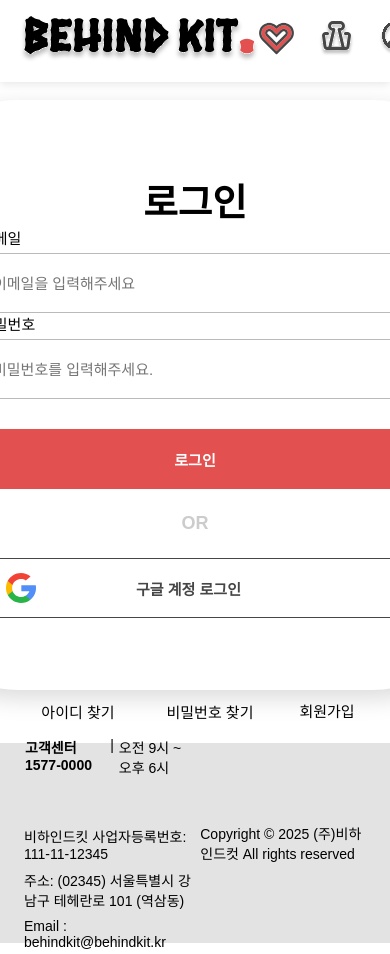
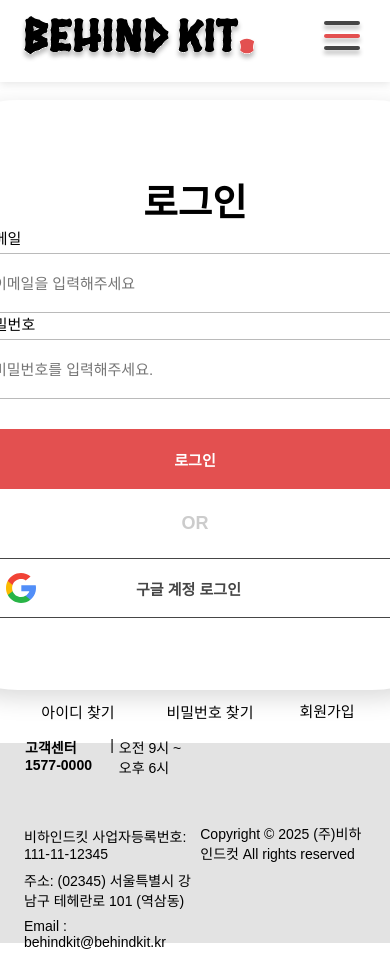
Before and after one commit to minioness/behindKit, a React (Vite) app: page /login in a window 390 px wide. Shown: the top 954 px of the page. Built offline with nearby package versions, Linux system fonts and the light colour scheme; no server answers.

Commit message:
nav 반응형 레이아웃 css

```diff
--- a/src/components/layout/Nav.module.css
+++ b/src/components/layout/Nav.module.css
@@ -55,16 +55,19 @@
 
 }
 
-.hamburgerBtn button,
-.myPageBtn {
+.myPageBtn,
+.hamburgerBtn button {
     border: none;
     background-color: transparent;
 
     cursor: pointer;
 }
 
+
 .hamburgerBtn {
     position: relative;
+
+    display: none;
 }
 
 
@@ -111,7 +114,8 @@
 }
 
 
-.moveBtn:hover {
+.moveBtn:hover,
+.logoutBtn:hover {
     background-color: #E35050;
     color: white;
     border-radius: 15px;
@@ -120,17 +124,46 @@
 
 }
 
-.hamburgerArea button {
+.logoutBtn {
     border: none;
     color: #464646;
     font-size: 18px;
-    padding: 5px 10px;
+    padding: 10px;
+    margin-top: 5px;
+
+    display: flex;
+    align-items: center;
 }
 
 
 .hamburgerArea.active {
     opacity: 1;
-  visibility: visible;
-  transform: translateY(0);
-  pointer-events: auto;
+    visibility: visible;
+    transform: translateY(0);
+    pointer-events: auto;
 }
+
+
+/* 모바일 */
+@media (max-width: 767px){
+    .navRight a,
+    .navRight .cartBtn,
+    .navRight .myPageBtn {
+        display: none;
+    }
+
+    .hamburgerBtn {
+        display: block;
+    }
+}
+
+
+/* 테블릿 세로 */
+@media (min-width: 768px) and (max-width: 991px) {
+
+}
+
+/* 테블릿 가로 */
+@media (min-width: 992px) and (max-width: 1199px) {
+
+}
--- a/src/components/layout/Nav.tsx
+++ b/src/components/layout/Nav.tsx
@@ -77,6 +77,8 @@ export default function Nav({user}: { user: User | null }) {
                     </Link>
 
 
+                </div>
+
                 <div className={styles.hamburgerBtn}  ref={hamburgerRef}>
                     <button onClick={() => setMenuOpen(prev =>!prev)}>
                         <img src="/src/assets/img/button/hamburgerBtn.svg" alt="메뉴버튼"/>
@@ -104,8 +106,6 @@ export default function Nav({user}: { user: User | null }) {
                     </div>
                 </div>
             </div>
-
-            </div>
         </nav>
     )
 }
--- a/src/index.css
+++ b/src/index.css
@@ -10,4 +10,5 @@ html, body {
   height: 100%;
   font-family: Arial, sans-serif;
   box-sizing: border-box;
+
 }
```
Lines whose indentation alone changed are shown as unchanged.
